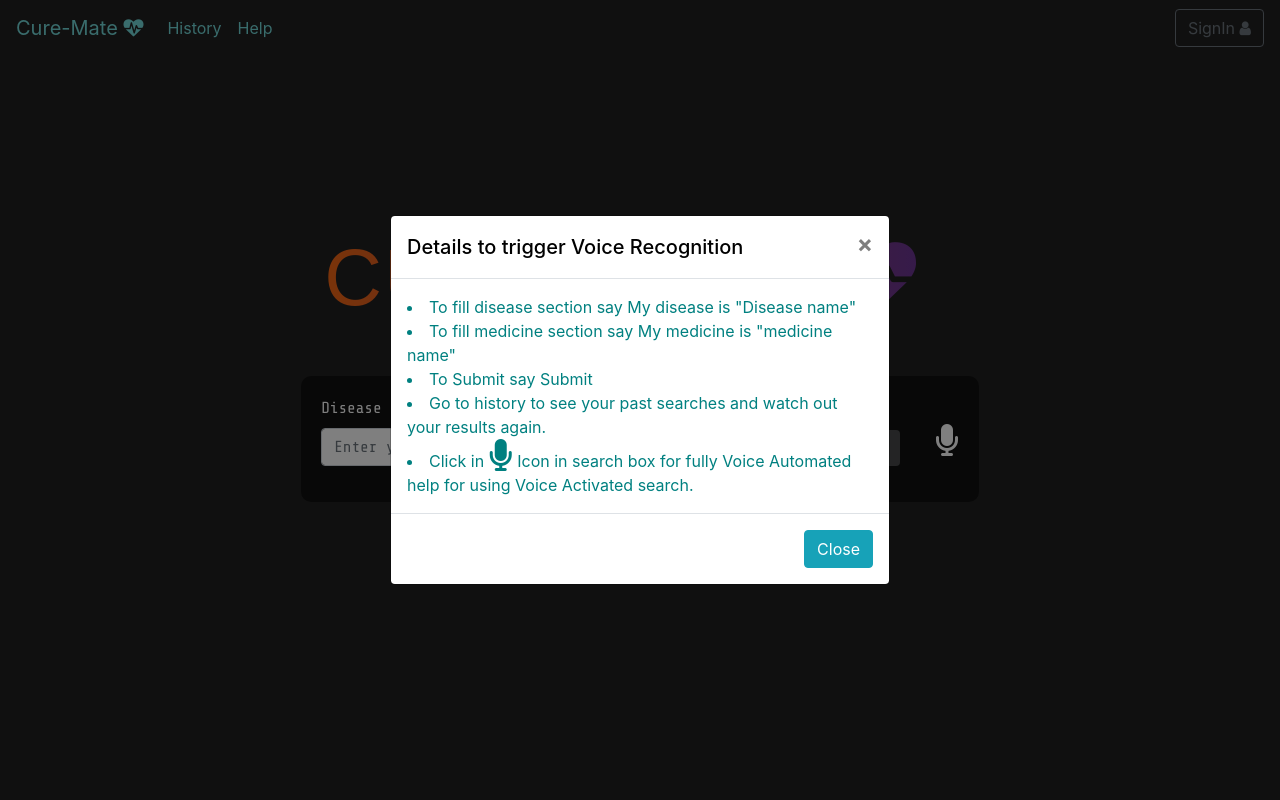
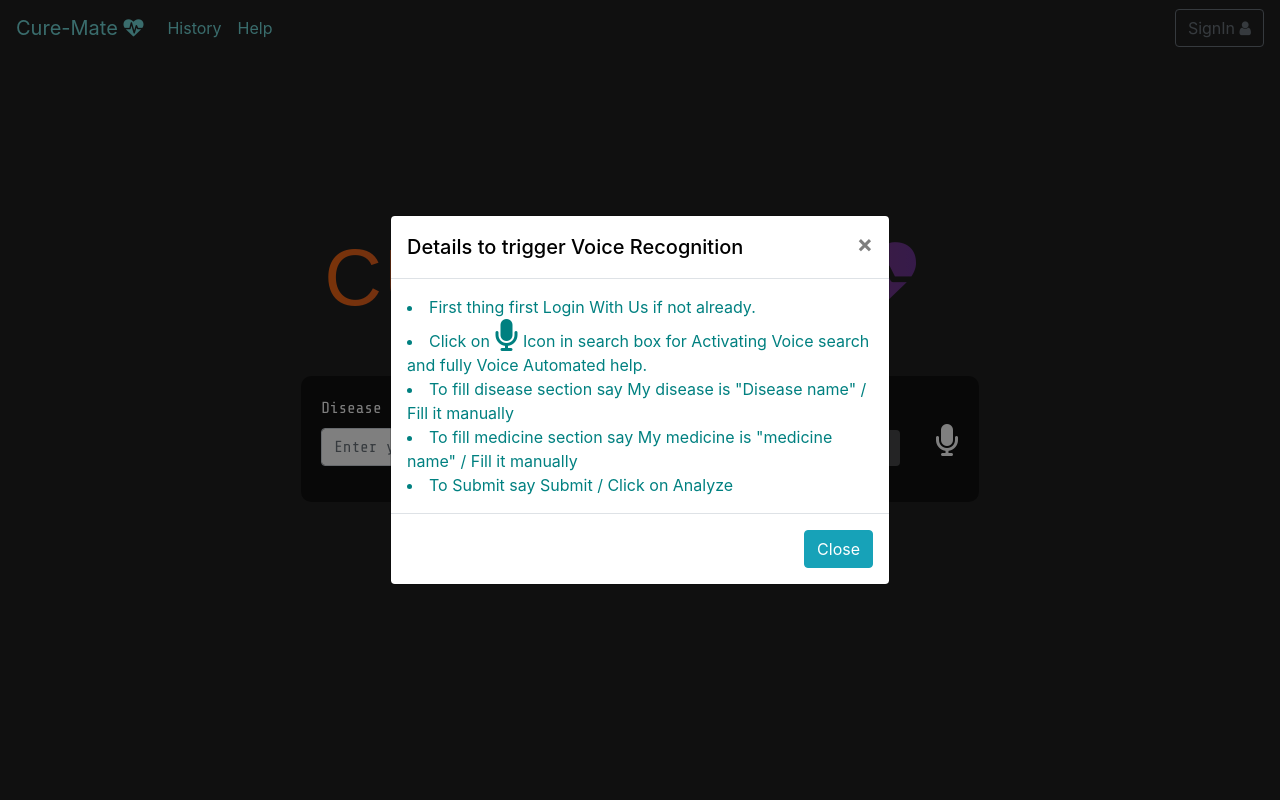
Before and after one commit to SARTHAK1SINGH/HackthonFB, a Flask app: template templates/index.html in a window 1280 px wide. Run offline with Flask 2, Linux system fonts and the light colour scheme; the template is opened without the code that fills it, so the values that code supplies are empty; parts of the project's set-up code (start-up, migrations or seed data) failed here and were passed over; some libraries are stand-ins or nearby versions.

Commit message:
TOOLTIP added and help box updated

```diff
--- a/templates/index.html
+++ b/templates/index.html
@@ -256,11 +256,11 @@ voiceactivation();
             </button>
           </div>
           <div class="modal-body" style="color:teal">
-              <li>To fill disease section say My disease is "Disease name"</li>
-              <li>To fill medicine section say My medicine is "medicine name"</li>
-              <li>To Submit say Submit</li>
-              <li>Go to history to see your past searches and watch out your results again.</li>
-              <li>Click in <i class="fas fa-microphone fa-2x"></i> Icon in search box for fully Voice Automated help for using Voice Activated search.</li>
+              <li>First thing first Login With Us if not already.</li>
+              <li>Click on <i class="fas fa-microphone fa-2x"></i> Icon in search box for Activating Voice search and fully Voice Automated help.</li>
+              <li>To fill disease section say My disease is "Disease name" / Fill it manually</li>
+              <li>To fill medicine section say My medicine is "medicine name" / Fill it manually</li>
+              <li>To Submit say Submit / Click on Analyze</li>
           </div>
           <div class="modal-footer">
             <button type="button" class="btn btn-info" data-dismiss="modal">Close</button>
@@ -285,9 +285,9 @@ voiceactivation();
   <div class="collapse navbar-collapse" id="navbarSupportedContent">
     <ul class="navbar-nav mr-auto">
       <li class="nav-item active">
-       <a style="color: rgb(115, 216, 216);" class="nav-link" href="{{url_for('history')}}">History</a>
+       <a style="color: rgb(115, 216, 216);" data-toggle="tooltip" data-placement="bottom" title=" See Search History" class="nav-link" href="{{url_for('history')}}">History</a>
       </li>
-      <li class="nav-item">
+      <li class="nav-item" data-toggle="tooltip" data-placement="bottom" title="Let Us Help YOU">
         <a style="color: rgb(115, 216, 216);" type="button" id="Help" class="nav-link" data-toggle="modal" data-target="#exampleModalCenter">Help</a>
       </li>
     </ul>
```
